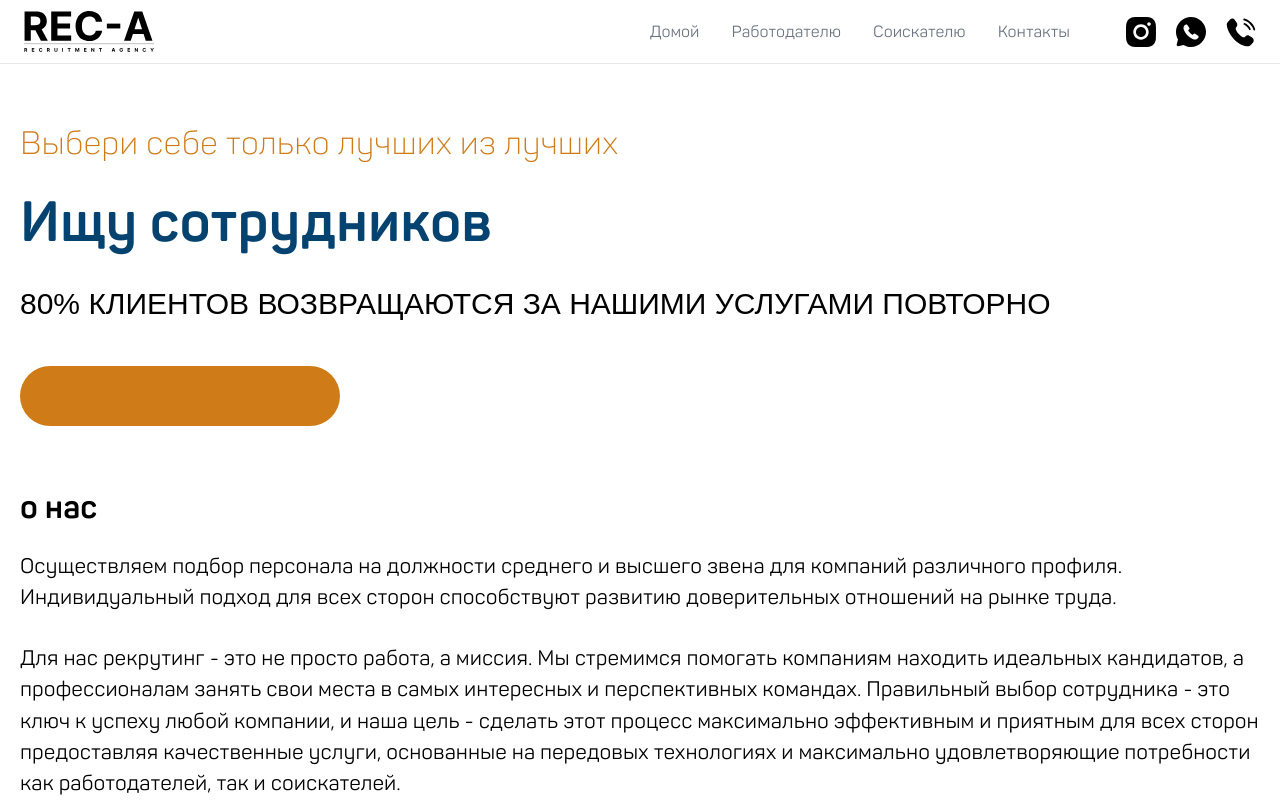
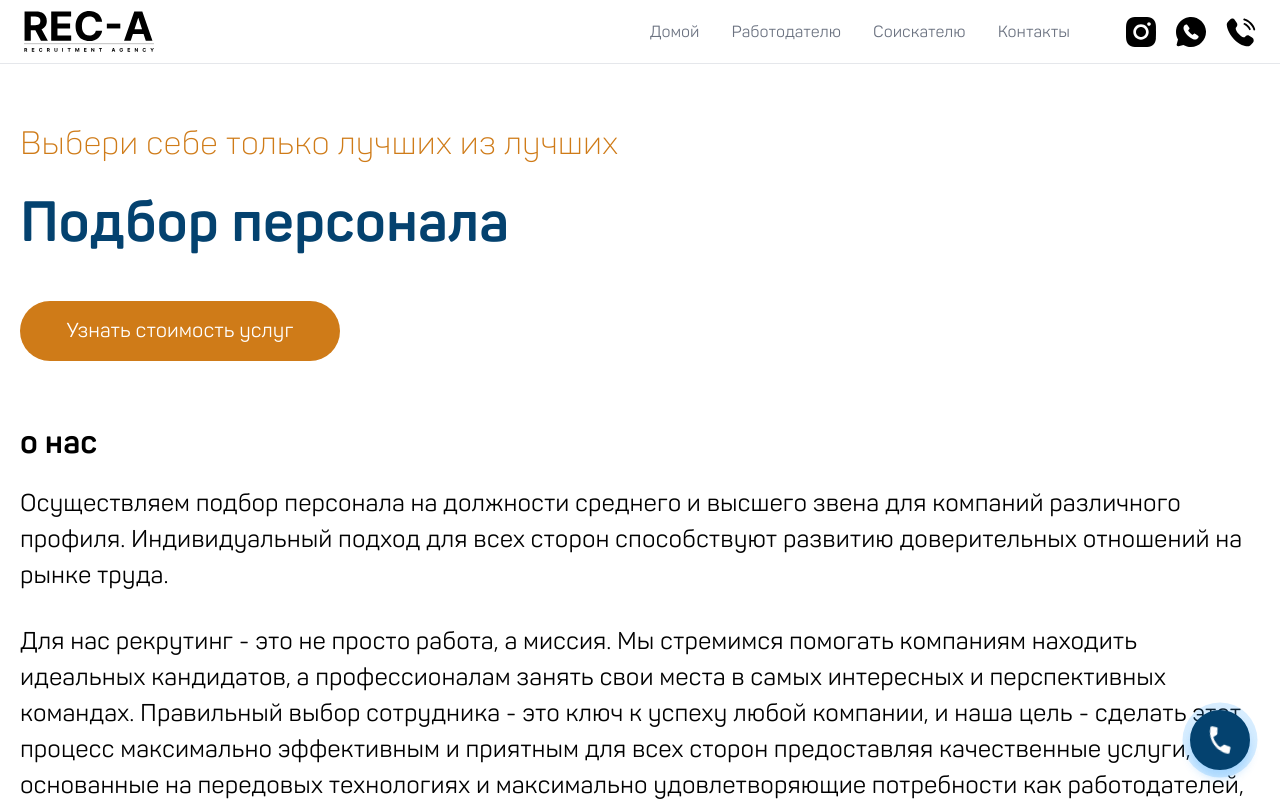
Before and after one commit to olga1124/RECA.KZ, a Next.js app: page /employers in a window 1280 px wide. Shown: the top 801 px of the page. Built offline with nearby package versions, Linux system fonts and the light colour scheme.

Commit message:
Initial commit

```diff
--- a/src/app/layout.tsx
+++ b/src/app/layout.tsx
@@ -3,6 +3,7 @@ import "../assets/styles/globals.css";
 import Layout from "@/components/Layout"
 
 import localFont from 'next/font/local';
+import CallbackBtn from '@/components/Buttons/CallbackBtn';
 
 const panton = localFont({
 	src: [
@@ -46,6 +47,7 @@ export default function RootLayout({
 				<Layout>
 					{children}
 				</Layout>
+				<CallbackBtn />
 			</body>
 		</html>
 	);
--- a/src/assets/styles/globals.css
+++ b/src/assets/styles/globals.css
@@ -47,7 +47,7 @@ h3 {
 }
 
 p {
-    font-size: 1.3rem;
+    font-size: 1.5rem;
 }
 
 @layer utilities {
@@ -244,12 +244,16 @@ p {
     flex-direction: column;
     justify-content: space-between;
     gap: 20px;
-    height: 45vw;
-    max-height: 450px;
+    /* height: 45vw;
+    max-height: 450px; */
     background-color: #f8f8f8;
     padding: 40px 30px;
     border-radius: 30px;
     flex: 1;
+
+    h1 {
+        font-size: clamp(28px, 4vw, 32px);
+    }
 
     button,
     a {
@@ -695,3 +699,217 @@ input[type="checkbox"]:checked::before {
 .input-container input::placeholder {
     color: transparent;
 }
+
+/* CallbackBtn */
+.callback-bt {
+    background: #04426f;
+    border: 2px solid #04426f;
+    border-radius: 50%;
+    box-sizing: border-box;
+    box-shadow: 0 8px 10px rgba(56, 163, 253, 0.3);
+    cursor: pointer;
+    height: 60px;
+    width: 60px;
+    position: fixed;
+    right: 30px;
+    bottom: 30px;
+    display: flex;
+    justify-content: center;
+    align-items: center;
+    z-index: 10000;
+    transition: 0.3s;
+    -webkit-animation: hoverWave linear 1s infinite;
+    animation: hoverWave linear 1s infinite;
+}
+
+.callback-bt .text-call {
+    height: 60px;
+    width: 60px;
+    position: relative;
+    overflow: hidden;
+    display: flex;
+    justify-content: center;
+    align-items: center;
+}
+
+.callback-bt .text-call svg {
+    width: 24px;
+    height: 24px;
+    fill: #fff;
+    transition: all 0.2s ease;
+}
+
+.callback-bt .text-call:hover svg {
+    fill: #04426f;
+    transition: all 0.2s ease;
+}
+
+.callback-bt:hover {
+    background: #fff;
+    transition: 0.3s;
+}
+
+.callback-bt svg {
+    animation: 1200ms ease 0s normal none 1 running shake;
+    animation-iteration-count: infinite;
+    -webkit-animation: 1200ms ease 0s normal none 1 running shake;
+    -webkit-animation-iteration-count: infinite;
+}
+
+@-webkit-keyframes hoverWave {
+    0% {
+        box-shadow: 0 8px 10px rgba(56, 163, 253, 0.3),
+            0 0 0 0 rgba(56, 163, 253, 0.2), 0 0 0 0 rgba(56, 163, 253, 0.2);
+    }
+    40% {
+        box-shadow: 0 8px 10px rgba(56, 163, 253, 0.3),
+            0 0 0 15px rgba(56, 163, 253, 0.2), 0 0 0 0 rgba(56, 163, 253, 0.2);
+    }
+    80% {
+        box-shadow: 0 8px 10px rgba(56, 163, 253, 0.3),
+            0 0 0 30px rgba(56, 163, 253, 0),
+            0 0 0 26.7px rgba(56, 163, 253, 0.067);
+    }
+    100% {
+        box-shadow: 0 8px 10px rgba(56, 163, 253, 0.3),
+            0 0 0 30px rgba(56, 163, 253, 0), 0 0 0 40px rgba(56, 163, 253, 0);
+    }
+}
+@keyframes hoverWave {
+    0% {
+        box-shadow: 0 8px 10px rgba(56, 163, 253, 0.3),
+            0 0 0 0 rgba(56, 163, 253, 0.2), 0 0 0 0 rgba(56, 163, 253, 0.2);
+    }
+    40% {
+        box-shadow: 0 8px 10px rgba(56, 163, 253, 0.3),
+            0 0 0 15px rgba(56, 163, 253, 0.2), 0 0 0 0 rgba(56, 163, 253, 0.2);
+    }
+    80% {
+        box-shadow: 0 8px 10px rgba(56, 163, 253, 0.3),
+            0 0 0 30px rgba(56, 163, 253, 0),
+            0 0 0 26.7px rgba(56, 163, 253, 0.067);
+    }
+    100% {
+        box-shadow: 0 8px 10px rgba(56, 163, 253, 0.3),
+            0 0 0 30px rgba(56, 163, 253, 0), 0 0 0 40px rgba(56, 163, 253, 0);
+    }
+}
+
+/* animations icon */
+
+@keyframes shake {
+    0% {
+        transform: rotateZ(0deg);
+        -ms-transform: rotateZ(0deg);
+        -webkit-transform: rotateZ(0deg);
+    }
+    10% {
+        transform: rotateZ(-30deg);
+        -ms-transform: rotateZ(-30deg);
+        -webkit-transform: rotateZ(-30deg);
+    }
+    20% {
+        transform: rotateZ(15deg);
+        -ms-transform: rotateZ(15deg);
+        -webkit-transform: rotateZ(15deg);
+    }
+    30% {
+        transform: rotateZ(-10deg);
+        -ms-transform: rotateZ(-10deg);
+        -webkit-transform: rotateZ(-10deg);
+    }
+    40% {
+        transform: rotateZ(7.5deg);
+        -ms-transform: rotateZ(7.5deg);
+        -webkit-transform: rotateZ(7.5deg);
+    }
+    50% {
+        transform: rotateZ(-6deg);
+        -ms-transform: rotateZ(-6deg);
+        -webkit-transform: rotateZ(-6deg);
+    }
+    60% {
+        transform: rotateZ(5deg);
+        -ms-transform: rotateZ(5deg);
+        -webkit-transform: rotateZ(5deg);
+    }
+    70% {
+        transform: rotateZ(-4.28571deg);
+        -ms-transform: rotateZ(-4.28571deg);
+        -webkit-transform: rotateZ(-4.28571deg);
+    }
+    80% {
+        transform: rotateZ(3.75deg);
+        -ms-transform: rotateZ(3.75deg);
+        -webkit-transform: rotateZ(3.75deg);
+    }
+    90% {
+        transform: rotateZ(-3.33333deg);
+        -ms-transform: rotateZ(-3.33333deg);
+        -webkit-transform: rotateZ(-3.33333deg);
+    }
+    100% {
+        transform: rotateZ(0deg);
+        -ms-transform: rotateZ(0deg);
+        -webkit-transform: rotateZ(0deg);
+    }
+}
+
+@-webkit-keyframes shake {
+    0% {
+        transform: rotateZ(0deg);
+        -ms-transform: rotateZ(0deg);
+        -webkit-transform: rotateZ(0deg);
+    }
+    10% {
+        transform: rotateZ(-30deg);
+        -ms-transform: rotateZ(-30deg);
+        -webkit-transform: rotateZ(-30deg);
+    }
+    20% {
+        transform: rotateZ(15deg);
+        -ms-transform: rotateZ(15deg);
+        -webkit-transform: rotateZ(15deg);
+    }
+    30% {
+        transform: rotateZ(-10deg);
+        -ms-transform: rotateZ(-10deg);
+        -webkit-transform: rotateZ(-10deg);
+    }
+    40% {
+        transform: rotateZ(7.5deg);
+        -ms-transform: rotateZ(7.5deg);
+        -webkit-transform: rotateZ(7.5deg);
+    }
+    50% {
+        transform: rotateZ(-6deg);
+        -ms-transform: rotateZ(-6deg);
+        -webkit-transform: rotateZ(-6deg);
+    }
+    60% {
+        transform: rotateZ(5deg);
+        -ms-transform: rotateZ(5deg);
+        -webkit-transform: rotateZ(5deg);
+    }
+    70% {
+        transform: rotateZ(-4.28571deg);
+        -ms-transform: rotateZ(-4.28571deg);
+        -webkit-transform: rotateZ(-4.28571deg);
+    }
+    80% {
+        transform: rotateZ(3.75deg);
+        -ms-transform: rotateZ(3.75deg);
+        -webkit-transform: rotateZ(3.75deg);
+    }
+    90% {
+        transform: rotateZ(-3.33333deg);
+        -ms-transform: rotateZ(-3.33333deg);
+        -webkit-transform: rotateZ(-3.33333deg);
+    }
+    100% {
+        transform: rotateZ(0deg);
+        -ms-transform: rotateZ(0deg);
+        -webkit-transform: rotateZ(0deg);
+    }
+}
+/* CallbackBtn */
--- /dev/null
+++ b/src/components/Buttons/CallbackBtn.tsx
@@ -0,0 +1,17 @@
+import type { FC } from 'react';
+
+interface CallbackBtnProps { }
+
+const CallbackBtn: FC<CallbackBtnProps> = () => {
+	return (
+		<a href='https://wa.me/77758887203' target='_blank' className="callback-bt">
+			<div className="text-call">
+				<svg width="76" height="76" viewBox="0 0 76 76" fill="none" xmlns="http://www.w3.org/2000/svg">
+					<path d="M15.5833 32.9583C21.5833 44.75 31.25 54.375 43.0417 60.4167L52.2083 51.25C53.3333 50.125 55 49.75 56.4583 50.25C61.125 51.7917 66.1667 52.625 71.3333 52.625C73.625 52.625 75.5 54.5 75.5 56.7917V71.3333C75.5 73.625 73.625 75.5 71.3333 75.5C32.2083 75.5 0.5 43.7917 0.5 4.66667C0.5 2.375 2.375 0.5 4.66667 0.5H19.25C21.5417 0.5 23.4167 2.375 23.4167 4.66667C23.4167 9.875 24.25 14.875 25.7917 19.5417C26.25 21 25.9167 22.625 24.75 23.7917L15.5833 32.9583Z" />
+				</svg>
+			</div>
+		</a>
+	);
+}
+
+export default CallbackBtn;
--- a/src/components/Hero/index.tsx
+++ b/src/components/Hero/index.tsx
@@ -8,6 +8,7 @@ export interface HeroProps {
 	subtitle: string;
 	text?: string;
 	btnText?: string;
+	suptitle?: string;
 }
 
 
@@ -15,7 +16,8 @@ const Hero: React.FC<HeroProps> = ({
 	title,
 	subtitle,
 	text,
-	btnText
+	btnText,
+	suptitle
 }) => {
 
 	const [isPopupVisible, setPopupVisible] = useState(false);
@@ -26,13 +28,15 @@ const Hero: React.FC<HeroProps> = ({
 					<div className="title">
 						<p className='hero-descr-over'>{subtitle}</p>
 						<h1>{title}</h1>
-						<p className='hero-descr-under'>80% клиентов возвращаются за нашими услугами повторно</p>
+						{suptitle && <p className='hero-descr-under'>{suptitle}</p>}
+						{btnText &&
 							<button
 								onClick={() => setPopupVisible(true)}
 								className='hero-cta'
 							>
 								{btnText}
 							</button>
+						}
 					</div>
 					<div className="discription" style={{ display: text && text.length !== 0 ? "block" : "none" }}>
 						<p>{text}</p>
--- a/src/constants/employers.ts
+++ b/src/constants/employers.ts
@@ -1,33 +1,34 @@
+/** @format */
+
 import { EmployersCardProps } from "@/components/EmployersCard";
 import { HeroProps } from "@/components/Hero";
 
-
 export const employersHero: HeroProps = {
-    title: "Ищу сотрудников",
+    title: "Подбор персонала",
     subtitle: "Выбери себе только лучших из лучших",
-    text: ""
-}
-
+    text: "",
+    btnText: "Узнать стоимость услуг",
+};
 
 export const employersServices: EmployersCardProps[] = [
     {
         title: "Подбор персонала",
         text: "Полный цикл рекрутинга на должности среднего и высшего звена",
-        icon: "human-resources"
+        icon: "human-resources",
     },
     {
         title: "Отбор резюме",
         text: "Тщательный отбор резюме кандидатов с учетом их профессиональных компетенций и соответствия требованиям вакансии. Позволяет оптимизировать процесс подбора персонала, экономя время и ресурсы компании ",
-        icon: "resume-business-cv"
+        icon: "resume-business-cv",
     },
     {
         title: "Анализ рынка труда ",
         text: "Комплексный анализ позиции или профиля кандидата с учетом изменений и тенденций на рынке труда. Оцениваем соответствие предложения и спроса на рынке. Это позволяет работодателям и соискателям принимать информированные решения, максимально адаптированные к текущей ситуации на рынке труда. ",
-        icon: "financial-networks"
+        icon: "financial-networks",
     },
     {
         title: "Анализ портрета кандидата",
         text: "Анализ профессиональных и личностных характеристик кандидата для определения его соответствия конкретной вакансии. Изучение опыта работы, образования, навыков, личностных качеств и прочих факторов, необходимых для успешного выполнения задач по данной должности. На основе этого анализа составляется подробный профиль кандидата, который помогает работодателю принимать обоснованные решения о найме. ",
-        icon: "ability-business-skill"
-    }
-]
+        icon: "ability-business-skill",
+    },
+];
--- a/src/constants/home.ts
+++ b/src/constants/home.ts
@@ -11,6 +11,7 @@ export const homeHero: HeroProps = {
     title: "Оказываем услуги по поиску и подбору персонала в Казахстане, России, ОАЭ и странах Европы",
     subtitle: "Ваш надежный партнер в карьере и бизнесе",
     btnText: "Узнать стоимость услуг",
+    suptitle: "80% клиентов возвращаются за нашими услугами повторно",
 };
 
 export const categories: ServiceCardProps[] = [
@@ -23,7 +24,7 @@ export const categories: ServiceCardProps[] = [
         popupType: PopupType.form,
     },
     {
-        title: "Отправить резюме соискателя",
+        title: "Отправить резюме",
         text: "Официальное трудоустройство на территории Казахстана и странах Европы. На всех этапах трудоустройства осуществляем полный цикл сопровождения.",
         btnTitle: "Подробнее",
         path: "/job",
--- a/src/constants/job.ts
+++ b/src/constants/job.ts
@@ -8,10 +8,9 @@ import {
 } from "@/components/ServiceCard/ServiceCardTypes";
 
 export const jobHero: HeroProps = {
-    title: "Ищу работу",
+    title: "Отправить резюме",
     subtitle: "Выбери работу достойную тебя",
     text: "В последнее время все больше людей мечтают о трудоустройстве за рубежом. Работа за границей открывает перед человеком новые возможности для саморазвития и карьерного роста. Она позволяет расширить горизонты, познакомиться с другой культурой и приобрести ценный опыт. Если и вы мечтаете о такой возможности, не стоит откладывать свои желания на потом. Обратитесь к нам сегодня, и мы поможем вам осуществить вашу мечту.",
-    btnText: "Узнать стоимость услуг",
 };
 
 export const categories: ServiceCardProps[] = [
```
Lines whose indentation alone changed are shown as unchanged.
